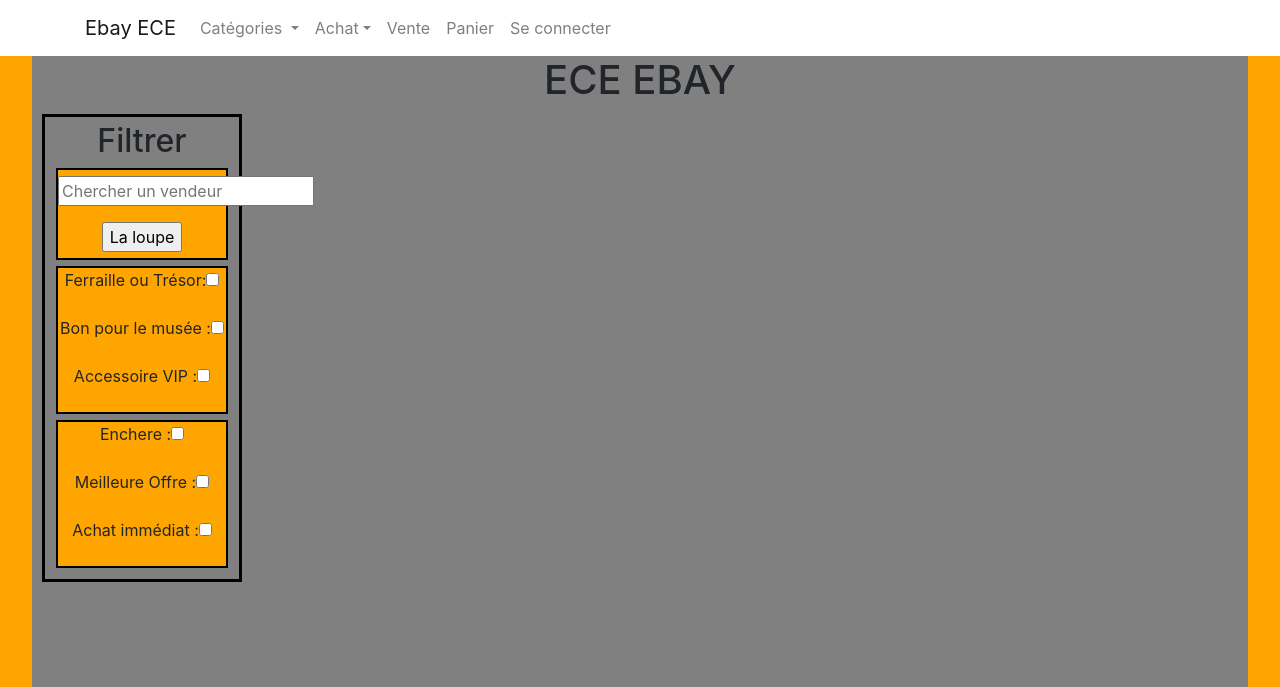
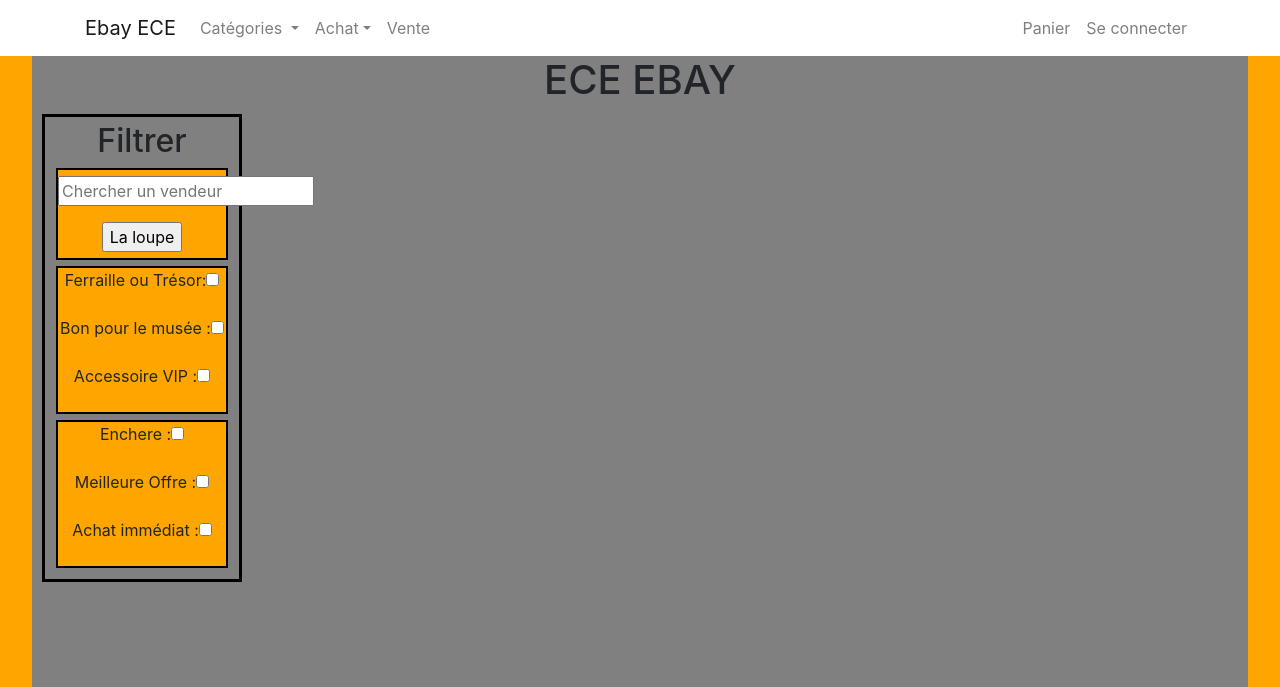
Before and after one commit to Etienne1999/Projet_Piscine, a PHP site: page /achat.php in a window 1280 px wide. Shown: the top 687 px of the page. Run offline with PHP 8.4, Linux system fonts and the light colour scheme.

Commit message:
Separation panier+mon compte du reste
-Categories + Achat + Vente a gauche
-Panier + Mon compte a droite

```diff
--- a/nav.php
+++ b/nav.php
@@ -30,6 +30,8 @@
                     </div>
                 </li>
                 <li class="nav-item"><a class="nav-link" href="vente.php">Vente</a></li>
+            </ul>
+            <ul class="nav navbar-nav ml-md-auto">
                 <li class="nav-item"><a class="nav-link" href="mon_panier.php">Panier</a></li>
                 <?php if (!empty($_SESSION['user_ID'])){ echo '<li class="nav-item"><a class="nav-link" href="mon_compte.php">' . $_SESSION["user_Pseudo"] . '</a></li>'; }else{ echo '<li class="nav-item"><a class="nav-link" href="login.php">Se connecter</a></li>';} ?>
 
```
